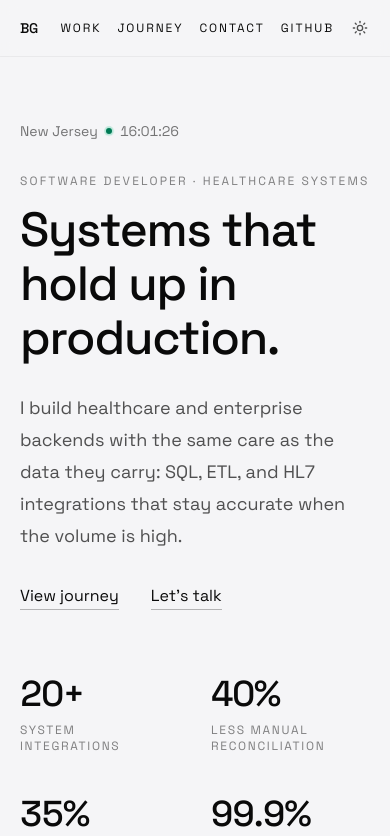
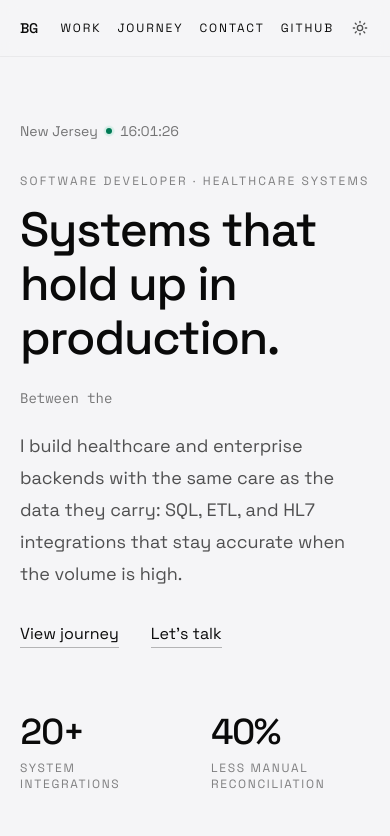
Before and after one commit to bhumiti28/bhumiti-portfolio, a Next.js app: page / in a window 390 px wide. Shown: the top 836 px of the page. Built offline with nearby package versions, Linux system fonts and the light colour scheme.

Commit message:
Add typing taglines

```diff
--- a/src/app/globals.css
+++ b/src/app/globals.css
@@ -8,7 +8,7 @@
   --color-background: var(--background);
   --color-foreground: var(--foreground);
   --font-sans: var(--font-space);
-  --font-mono: var(--font-space);
+  --font-mono: var(--font-plex-mono);
   --font-serif: var(--font-space);
   --font-heading: var(--font-space);
   --color-sidebar-ring: var(--sidebar-ring);
@@ -165,6 +165,22 @@
   display: none;
 }
 
+.type-cursor {
+  display: inline-block;
+  width: 0.5em;
+  height: 1.1em;
+  margin-left: 2px;
+  vertical-align: text-bottom;
+  background: currentColor;
+  opacity: 0.7;
+}
+
+@keyframes blink {
+  50% {
+    opacity: 0;
+  }
+}
+
 @keyframes rise {
   from {
     transform: translateY(110%);
@@ -187,6 +203,9 @@
     display: inline-block;
     animation: rise 0.9s cubic-bezier(0.22, 1, 0.36, 1) both;
     animation-delay: calc(var(--i, 0) * 70ms + 120ms);
+  }
+  .type-cursor {
+    animation: blink 1.1s step-end infinite;
   }
   .intro {
     animation: fade-up 0.8s cubic-bezier(0.22, 1, 0.36, 1) both;
--- a/src/app/layout.tsx
+++ b/src/app/layout.tsx
@@ -1,5 +1,5 @@
 import type { Metadata } from "next";
-import { Space_Grotesk } from "next/font/google";
+import { IBM_Plex_Mono, Space_Grotesk } from "next/font/google";
 import "./globals.css";
 import { ThemeProvider } from "@/components/theme-provider";
 import { profile } from "@/content/profile";
@@ -8,6 +8,12 @@ const spaceGrotesk = Space_Grotesk({
   variable: "--font-space",
   subsets: ["latin"],
   weight: ["400", "500", "600"],
+});
+
+const plexMono = IBM_Plex_Mono({
+  variable: "--font-plex-mono",
+  subsets: ["latin"],
+  weight: ["400"],
 });
 
 export const metadata: Metadata = {
@@ -28,7 +34,7 @@ export default function RootLayout({ children }: LayoutProps<"/">) {
   return (
     <html
       lang="en"
-      className={`${spaceGrotesk.variable} h-full antialiased`}
+      className={`${spaceGrotesk.variable} ${plexMono.variable} h-full antialiased`}
       suppressHydrationWarning
     >
       <body className="min-h-full flex flex-col">
--- a/src/components/portfolio.tsx
+++ b/src/components/portfolio.tsx
@@ -3,6 +3,7 @@ import Link from "next/link";
 import { CountUp } from "@/components/count-up";
 import { LocalClock } from "@/components/local-clock";
 import { ThemeToggle } from "@/components/theme-toggle";
+import { Typewriter } from "@/components/typewriter";
 import {
   education,
   experience,
@@ -75,8 +76,9 @@ export function Portfolio() {
             </Fragment>
           ))}
         </h1>
+        <Typewriter className="mt-5 min-h-[1.6em] font-mono text-sm text-foreground/55 sm:text-base" />
         <p
-          className="intro mt-6 max-w-2xl text-lg leading-8 text-foreground/70"
+          className="intro mt-5 max-w-2xl text-lg leading-8 text-foreground/70"
           style={{ "--delay": "520ms" } as CSSProperties}
         >
           {profile.hero}
--- /dev/null
+++ b/src/components/typewriter.tsx
@@ -0,0 +1,75 @@
+"use client";
+
+import { useEffect, useState, useSyncExternalStore } from "react";
+import { taglines } from "@/content/taglines";
+
+const TYPE_MS = 60;
+const DELETE_MS = 35;
+const HOLD_MS = 2400;
+const START_MS = 900;
+
+const reducedQuery = "(prefers-reduced-motion: reduce)";
+
+function subscribeReduced(onChange: () => void) {
+  const media = window.matchMedia(reducedQuery);
+  media.addEventListener("change", onChange);
+  return () => media.removeEventListener("change", onChange);
+}
+
+type Phase = "start" | "typing" | "holding" | "deleting";
+
+export function Typewriter({ className }: { className?: string }) {
+  const reduced = useSyncExternalStore(
+    subscribeReduced,
+    () => window.matchMedia(reducedQuery).matches,
+    () => false,
+  );
+  const [index, setIndex] = useState(0);
+  const [text, setText] = useState("");
+  const [phase, setPhase] = useState<Phase>("start");
+
+  useEffect(() => {
+    if (reduced) return;
+    const current = taglines[index];
+
+    let delay = TYPE_MS;
+    let next: () => void;
+
+    if (phase === "start") {
+      delay = START_MS;
+      next = () => setPhase("typing");
+    } else if (phase === "typing") {
+      next = () => {
+        const typed = current.slice(0, text.length + 1);
+        setText(typed);
+        if (typed === current) setPhase("holding");
+      };
+    } else if (phase === "holding") {
+      delay = HOLD_MS;
+      next = () => setPhase("deleting");
+    } else {
+      delay = DELETE_MS;
+      next = () => {
+        const trimmed = text.slice(0, -1);
+        setText(trimmed);
+        if (!trimmed) {
+          setIndex((i) => (i + 1) % taglines.length);
+          setPhase("typing");
+        }
+      };
+    }
+
+    const timer = window.setTimeout(next, delay);
+    return () => window.clearTimeout(timer);
+  }, [reduced, index, text, phase]);
+
+  return (
+    <p className={className}>
+      <span className="sr-only">{taglines[0]}</span>
+      <span aria-hidden>
+        {reduced ? taglines[0] : text}
+        <span className="type-cursor" />
+      </span>
+    </p>
+  );
+}
--- /dev/null
+++ b/src/content/taglines.ts
@@ -0,0 +1,30 @@
+export const taglines = [
+  "Code whispers. I listen.",
+  "Between the lines is where I live.",
+  "Every line tells a story.",
+  "What's not said is everything.",
+  "Reading the world. Writing the future.",
+  "I translate human into digital.",
+  "Stories in syntax. Narratives in code.",
+  "Where elegant code meets human need.",
+  "Code with purpose. Design with soul.",
+  "Building tomorrow's experiences today.",
+  "Craft. Code. Create.",
+  "Engineering beauty into every pixel.",
+  "Simplicity is the ultimate sophistication.",
+  "Code that thinks. Design that feels.",
+  "Where art meets algorithm.",
+  "Obsessed with the details you'll never see.",
+  "Making the complex beautifully simple.",
+  "Solving problems you didn't know you had.",
+  "Code what users need, not what they ask for.",
+  "Finding elegance in the unspoken.",
+  "Building what's missing, not what's obvious.",
+  "Reading between the pixels.",
+  "Anticipating the need before the ask.",
+  "Where intuition meets implementation.",
+  "Crafting solutions for silent problems.",
+  "Decoding what users really want.",
+  "Engineering empathy into every interaction.",
+  "Seeing the unseen. Building the unbuilt.",
+];
```
